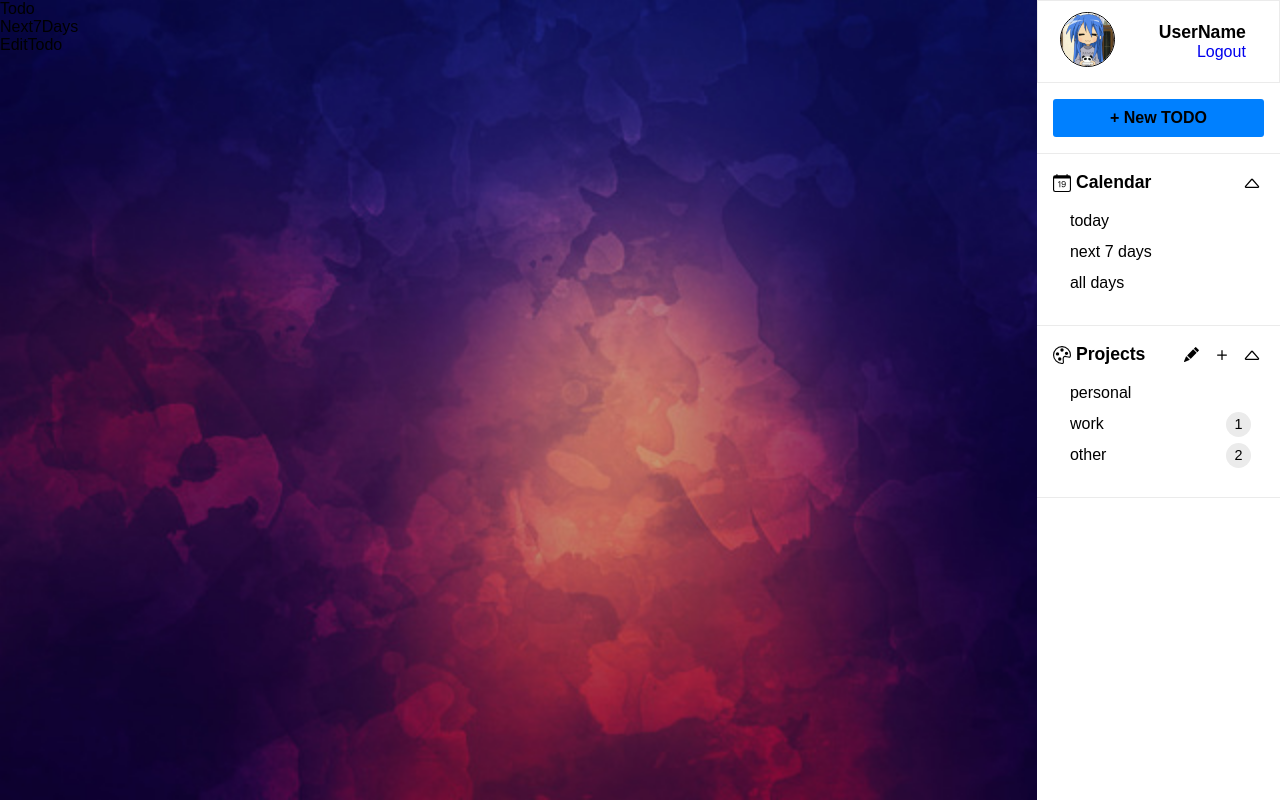
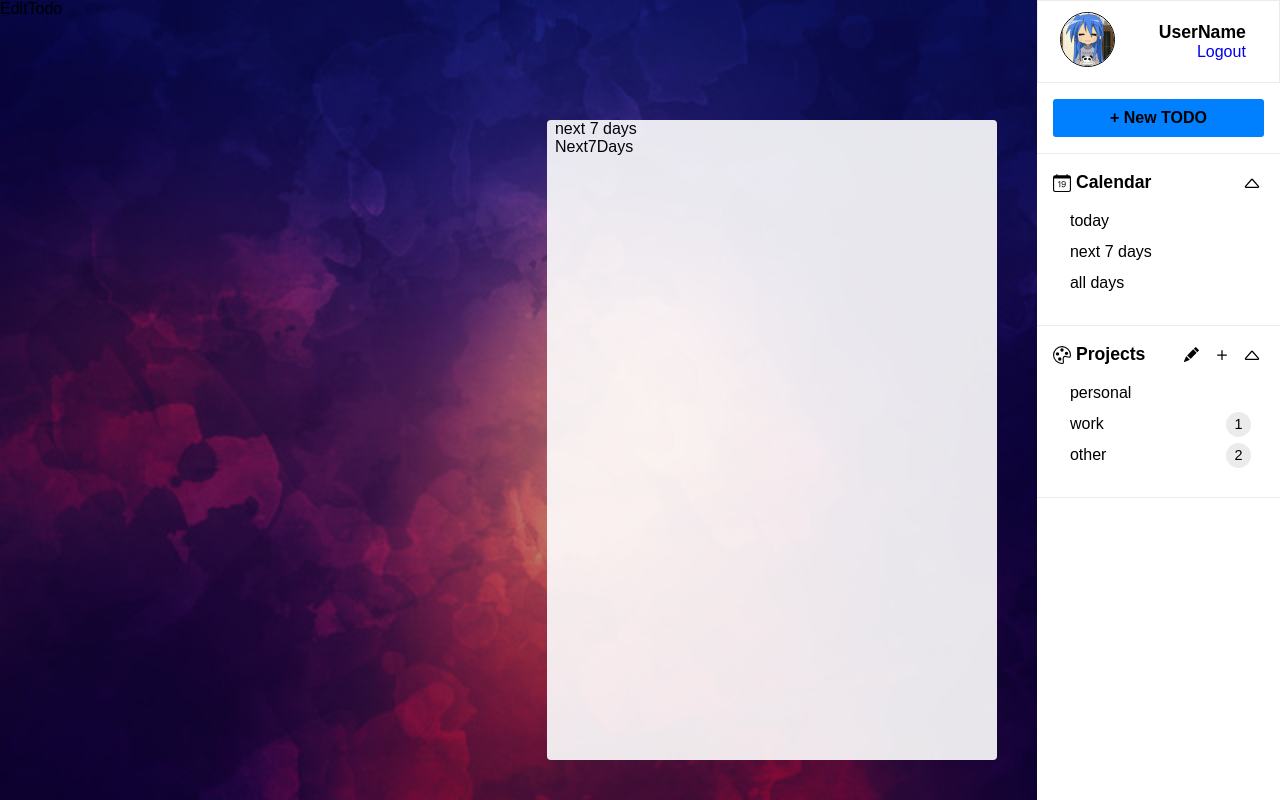
Before and after one commit to gui2904/Task-Manager-Project, a React (Create React App) app: page / in a window 1280 px wide. Built offline with nearby package versions, Linux system fonts and the light colour scheme; the HTML template or start-up script is replaced by a standard one; a web font is replaced by a local one.

Commit message:
todos components

```diff
--- a/src/App.css
+++ b/src/App.css
@@ -28,6 +28,7 @@
     background-image: url(./images/background.jpg);
     background-repeat: no-repeat;
     background-size: cover;
+    position: relative;
 }
 
 /* User */
@@ -357,3 +358,29 @@
 .ProjectForm button:hover {
     filter: brightness(1.1);
 }
+/* Todos */
+.Todos {
+    width: 450px;
+    height: 80%;
+    background-color: white;
+
+    position: absolute;
+    bottom: 40px;
+    right: 40px;
+
+    border-radius: 4px;
+    opacity: 0.9;
+
+    padding: 0 0.5rem 0.5rem 0.5rem;
+}
+.Todos .selected-project {
+    margin: 1rem 0;
+    text-transform: capitalize;
+    font-size: 1.2rem;
+    font-weight: bold;
+    padding-bottom: 2px;
+    border-bottom: 1px solid #eeeeee;
+}
+.Todos .todos {
+    overflow-y: auto;
+}
--- a/src/components/Todo.js
+++ b/src/components/Todo.js
@@ -1,10 +1,10 @@
 import React from 'react'
 
-function Todo() {
+function Todo({todo}) {
 
   return (
     <div className='Todo'>
-      Todo
+    {todo.text}
     </div>
   );
 }
--- a/src/components/Todos.js
+++ b/src/components/Todos.js
@@ -3,11 +3,46 @@
 import Next7Days from './Next7Days.js'
 
 function Todos() {
+  const selectedProject = "next 7 days"
+
+  const todos = [
+    {
+      id : 'd54sd4',
+      text : "Go for a run",
+      time : "10:00 AM",
+      date : "06/03/2024",
+      day : "6",
+      checked : false,
+      color : "#000000",
+      project : "personal",
+    },
+    {
+      id : 'd54fdf',
+      text : "Meeting",
+      time : "09:00 AM",
+      date : "08/03/2024",
+      day : "1",
+      checked : true,
+      color : "#00ff00",
+      project : "work",
+    },
+  ]
 
   return (
     <div className='Todos'>
-      <Todo />
-      <Next7Days />
+      <div className="selected-projects">
+        {selectedProject}
+      </div>
+      <div className="todos">
+      {
+        selectedProject === "next 7 days" ?
+        <Next7Days todos={todos} />
+        :
+        todos.map( todo =>
+          <Todo todo={todo} key={todo.key} />
+        )
+      }
+      </div>
     </div>
   );
 }
```
